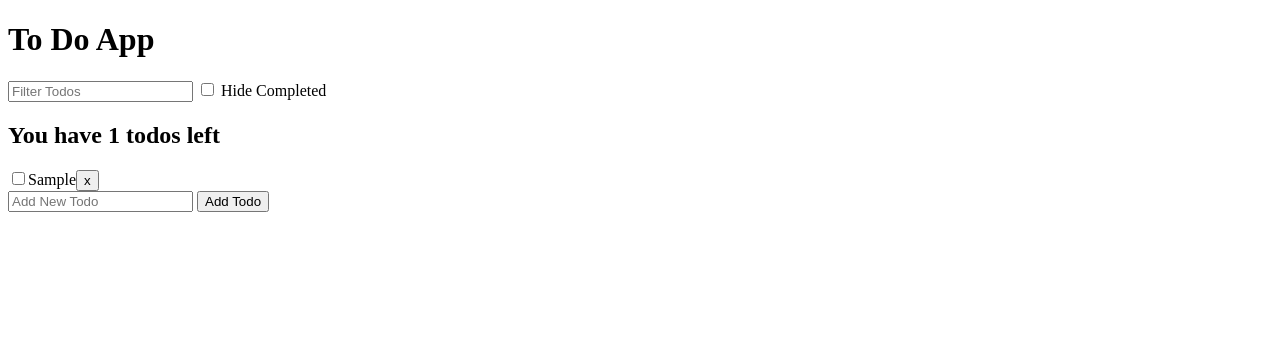
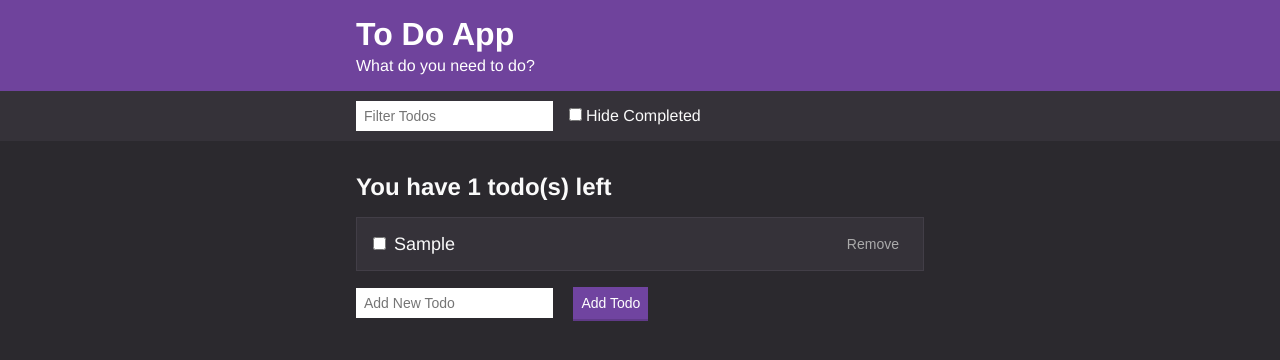
Before and after one commit to akpascall/Udemy-JavaScript, a plain HTML site: page todo-app/index.html in a window 1280 px wide. Both pictures are taken after typing "Sample" into the empty fields and a click on the button "Add Todo". Drawn offline with Linux system fonts and the light colour scheme.

Commit message:
completed App Themes section

```diff
--- a/hangman/app.js
+++ b/hangman/scripts/app.js
@@ -11,8 +11,11 @@ window.addEventListener('keypress', e => {
 })
 
 const render = () => {
-    puzzleEl.textContent = game.puzzle
+    puzzleEl.innerHTML = ''
     guessesEl.textContent = game.statusMessage
+    game.puzzle.split('').forEach(letter => {
+        puzzleEl.innerHTML += `<span>${letter}</span>`
+    })
 }
 
 const startGame = async () => {
--- /dev/null
+++ b/hangman/styles/styles.css
@@ -0,0 +1,58 @@
+* {
+    box-sizing: border-box;
+    margin: 0;
+    padding: 0;
+}
+
+html {
+    font-size: 62.5%;
+}
+
+body {
+    background: #2B292E;
+    color: #fafafa;
+    font-family: Helvetica, Arial, sans-serif;
+    font-size: 1.6rem;
+    display: flex;
+    align-items: center;
+    justify-content: center;
+    min-height: 100vh;
+}
+
+span {
+    border-bottom: 1px solid #534f59;
+    display: inline-block;
+    font-size: 2rem;
+    height: 2.4rem;
+    line-height: 2.4rem;
+    margin: 0 .1rem;
+    text-align: center;
+    text-transform: uppercase;
+    width: 2.4rem;
+}
+
+p {
+    font-weight: 300;
+    margin-bottom: .8rem;
+}
+
+.puzzle {
+    display: flex;
+    margin-bottom: 4.8rem;
+}
+
+.button {
+    background: #7044a0;
+    border: none;
+    border-bottom: 2px solid #603a88;
+    cursor: pointer;
+    color: white;
+    font-size: 1.4rem;
+    font-weight: 300;
+    padding: .8rem;
+    transition: background .3s ease, color .3s ease;
+}
+
+.button:hover {
+    background: #5F3A87;
+}
--- /dev/null
+++ b/notes-app/styles/styles.css
@@ -0,0 +1,176 @@
+/* Base Styles */
+
+* {
+    box-sizing: border-box;
+    margin: 0;
+    padding: 0;
+}
+
+html {
+  font-size: 62.5%;
+}
+
+body {
+  color: #333333;
+  font-family: Helvetica, Arial, sans-serif;
+  font-size: 1.6rem;
+}
+
+button {
+  cursor: pointer;
+}
+
+a {
+    color: #396684;
+}
+
+/* Container */
+
+.container {
+  max-width: 60rem;
+  margin: 0 auto;
+  padding: 0 1.6rem;
+}
+
+/* Header */
+
+.header {
+  background: #43799c;
+  color: white;
+  padding: 1.6rem 0;
+}
+
+.header__title {
+  font-size: 3.2rem;
+  margin-bottom: .4rem;
+}
+
+.header__subtitle {
+  font-size: 1.6rem;
+  font-weight: 300;
+}
+
+/* Actions Bar */
+
+.actions {
+    background-color: #F7F7F7;
+    border-bottom: 1px solid #dedfe0;
+    padding: .8rem
+}
+
+.actions__container {
+    align-items: center;
+    display: flex;
+    max-width: 60rem;
+    margin: 0 auto;
+    min-height: 3rem;
+    padding: 0 1.6rem;
+}
+
+.actions__container--spaced {
+    justify-content: space-between
+}
+
+/* Form Inputs */
+
+.input {
+    border: 1px solid #DEDFE0;
+    border-radius: 5px;
+    font-size: 1.4rem;
+    font-weight: 300;
+    height: 3rem;
+    margin-right: .8rem;
+    padding: .4rem .8rem;
+}
+
+.dropdown {
+    border-radius: 0;
+    border: 1px solid #DEDFE0;
+    background: white;
+    font-size: 1.4rem;
+    font-weight: 300;
+    height: 3rem;
+    margin-right: .8rem;
+}
+
+.button {
+    background: #43799c;
+    border: none;
+    border-bottom: 2px solid #396684;
+    color: white;
+    font-size: 1.4rem;
+    font-weight: 300;
+    padding: .8rem;
+    transition: background .3s ease;
+}
+
+.button:hover {
+    background: #396684;
+}
+
+.button--secondary {
+    background: #888888;
+    border-bottom: 2px solid #717171;
+}
+
+.button--secondary:hover {
+    background: #6E6E6E;
+}
+
+/* Note editor */
+
+.title-input {
+    border: 1px solid #DEDFE0;
+    font-size: 2rem;
+    font-weight: 300;
+    display: block;
+    margin: 2.4rem 0;
+    padding: .8rem;
+    width: 100%;
+}
+
+.body-input {
+    border: 1px solid #DEDFE0;
+    font-family: inherit;
+    font-size: 1.6rem;
+    font-weight: 300;
+    display: block;
+    margin: 2.4rem 0;
+    min-height: 15rem;
+    padding: .8rem;
+    width: 100%;
+}
+
+/* Note List Item */
+
+.list-item {
+    text-decoration: none;
+    color: #333333;
+    background: #F7F7F7;
+    border: 1px solid #dedfe0;
+    margin: 1.6rem 0;
+    padding: 1.6rem;
+    display: block;
+    transition: background .3s ease;
+}
+
+.list-item:hover {
+    background: #eeeeee;
+}
+
+.list-item__title {
+    font-size: 1.8rem;
+    margin-bottom: .4rem
+}
+
+.list-item__subtitle {
+    color: #666;
+    font-size: 1.4rem;
+    font-weight: 300;
+    font-style: italic;
+}
+
+.empty-message {
+    text-align: center;
+    margin: 3.2rem 0;
+}
--- a/todo-app/index.html
+++ b/todo-app/index.html
@@ -4,26 +4,37 @@
     <meta charset="UTF-8">
     <meta name="viewport" content="width=device-width, initial-scale=1.0">
     <meta http-equiv="X-UA-Compatible" content="ie=edge">
+    <link rel="stylesheet" href="styles/styles.css">
     <title>Todo App</title>
 </head>
 <body>
-    <h1>To Do App</h1>
-    <input type="text" id="filter-todos" placeholder="Filter Todos">
-    <label>
-        <input type="checkbox" name="hideCompleted" id="hide-completed"> Hide Completed
-    </label>
-
-    <div id="todos">
-
+    <div class="header">
+        <div class="container">
+            <h1 class="header__title">To Do App</h1>
+            <h2 class="header__subtitle">What do you need to do?</h2>
+        </div>
     </div>
 
-    <form id="add-todo">
-        <input type="text" id="new-todo" placeholder="Add New Todo" name='text'>
-        <button>Add Todo</button>
-    </form>
+    <div class="actions">
+        <div class="actions__container">
+            <input class="input" type="text" id="filter-todos" placeholder="Filter Todos">
+            <label class="checkbox">
+                <input type="checkbox" name="hideCompleted" id="hide-completed"> Hide Completed
+            </label>
+        </div>
+    </div>
 
-    <script src="uuid.js"></script>
-    <script src="todo-functions.js"></script>
-    <script src="todo-app.js"></script>
+    <div class="container">
+        <div id="todos"></div>
+
+        <form id="add-todo">
+            <input class="input" type="text" id="new-todo" placeholder="Add New Todo" name='text'>
+            <button class="button">Add Todo</button>
+        </form>
+    </div>
+
+    <script src="scripts/uuid.js"></script>
+    <script src="scripts/todo-functions.js"></script>
+    <script src="scripts/todo-app.js"></script>
 </body>
 </html>
--- a/todo-app/todo-app.js
+++ b/todo-app/scripts/todo-app.js
@@ -15,12 +15,13 @@ document.querySelector('#hide-completed').addEventListener('click', e => {
 })
 
 document.querySelector('#add-todo').addEventListener('submit', e => {
+    const text = e.target.elements.text.value.trim()
     e.preventDefault()
 
-    if (e.target.elements.text.value.length > 0) {
+    if (text.length > 0) {
         todos.push({
             id: uuidv4(),
-            text: e.target.elements.text.value,
+            text,
             completed: false
         })
 
--- a/todo-app/todo-functions.js
+++ b/todo-app/scripts/todo-functions.js
@@ -30,40 +30,56 @@ const renderTodos = (todos, filters) => {
 
     document.querySelector('#todos').appendChild(generateSummaryDOM(incompleteTodos))
 
-    filteredTodos.forEach(todo => {
-        document.querySelector('#todos').appendChild(generateTodoDOM(todo))
-    })
+    if (filteredTodos.length > 0) {
+        filteredTodos.forEach(todo => {
+            document.querySelector('#todos').appendChild(generateTodoDOM(todo))
+        })
+    } else {
+        const emptyMessage = document.createElement('p')
+        emptyMessage.classList.add('empty-message')
+        emptyMessage.textContent = 'Please add Some Todos'
+        document.querySelector('#todos').appendChild(emptyMessage)
+    }
+
 }
 
 // Get the DOM Elements for an individual note
 const generateTodoDOM = (todo) => {
-    const todoEl = document.createElement('div')
+    const todoEl = document.createElement('label')
+    const divEl = document.createElement('div')
 
     // Create & Append Checkbox
     const todoCheck = document.createElement('input')
     todoCheck.setAttribute('type', 'checkbox')
     todoCheck.checked = todo.completed
+    divEl.appendChild(todoCheck)
     todoCheck.addEventListener('change', () => {
         toggleTodo(todo.id)
         saveTodos(todos)
         renderTodos(todos, filters)
     })
-    todoEl.appendChild(todoCheck)
+
 
     // Create & Append Text
     const todoText = document.createElement('span')
     todoText.textContent = todo.text
-    todoEl.appendChild(todoText)
+    divEl.appendChild(todoText)
+
+    // Setup Container Div Element
+    todoEl.classList.add('list-item')
+    divEl.classList.add('list-item__container')
+    todoEl.appendChild(divEl)
 
     // Create & Append Button
     const removeButton = document.createElement('button')
+    removeButton.textContent = 'Remove'
+    removeButton.classList.add('button', 'button--text')
+    todoEl.appendChild(removeButton)
     removeButton.addEventListener('click', () => {
         removeTodo(todo.id)
         saveTodos(todos)
         renderTodos(todos, filters)
     })
-    removeButton.textContent = 'x'
-    todoEl.appendChild(removeButton)
 
     return todoEl
 }
@@ -71,7 +87,8 @@ const generateTodoDOM = (todo) => {
 // Get the DOM Elemenst for list summary
 const generateSummaryDOM = (incompleteTodos) => {
     const todosLeft = document.createElement('h2')
-    todosLeft.textContent = `You have ${incompleteTodos.length} todos left`
+    todosLeft.textContent = `You have ${incompleteTodos.length} todo(s) left`
+    todosLeft.classList.add('list-title')
     return todosLeft
 }
 
--- /dev/null
+++ b/todo-app/styles/styles.css
@@ -0,0 +1,223 @@
+/*
+// Colors
+$off-black: #20222b;
+$dark-blue: #333745;
+$blue: #3c4251;
+$light-blue: #464b5e;
+$off-white: #a5afd7;
+$purple: #8357c5;
+// Spacing
+$s-size: 1.2rem;
+$m-size: 1.6rem;
+$l-size: 3.2rem;
+$xl-size: 4.8rem;
+$desktop-breakpoint: 45rem;
+*/
+
+/* Base Styles */
+
+* {
+    box-sizing: border-box;
+    margin: 0;
+    padding: 0;
+}
+
+html {
+  font-size: 62.5%;
+}
+
+body {
+    background: #2B292E;
+  color: #fafafa;
+  font-family: Helvetica, Arial, sans-serif;
+  font-size: 1.6rem;
+}
+
+button {
+  cursor: pointer;
+}
+
+a {
+    color: #6F439C;
+}
+
+/* Container */
+
+.container {
+  max-width: 60rem;
+  margin: 0 auto;
+  padding: 0 1.6rem;
+}
+
+/* Header */
+
+.header {
+  background: #6F439C;
+  color:white;
+  padding: 1.6rem 0;
+}
+
+.header__title {
+  font-size: 3.2rem;
+  margin-bottom: .4rem;
+}
+
+.header__subtitle {
+  /* color: #777; */
+  font-size: 1.6rem;
+  font-weight: 300;
+}
+
+/* Actions Bar */
+
+.actions {
+    background-color: #353239;
+    /* border-bottom: 1px solid #dedfe0; */
+    /* color: #333333; */
+    padding: 1rem
+}
+
+.actions__container {
+    align-items: center;
+    display: flex;
+    max-width: 60rem;
+    margin: 0 auto;
+    min-height: 3rem;
+    padding: 0 1.6rem;
+}
+
+.actions__container--spaced {
+    justify-content: space-between
+}
+
+/* Form Inputs */
+
+.input {
+    border: none;
+    font-size: 1.4rem;
+    font-weight: 300;
+    height: 3rem;
+    margin-right: 1.6rem;
+    padding: .4rem .8rem;
+}
+
+.checkbox {
+    display: flex;
+    align-items: baseline;
+}
+
+.checkbox > input {
+    margin-right: .4rem;
+}
+
+.button {
+    background: #7044a0;
+    border: none;
+    border-bottom: 2px solid #603a88;
+    color: white;
+    font-size: 1.4rem;
+    font-weight: 300;
+    padding: .8rem;
+    transition: background .3s ease, color .3s ease;
+}
+
+.button:hover {
+    background: #5F3A87;
+}
+
+.button--secondary {
+    background: #888888;
+    border-bottom: 2px solid #717171;
+}
+
+.button--secondary:hover {
+    background: #6E6E6E;
+}
+
+.button--text {
+    background: none;
+    border: none;
+    color: #aaa;
+}
+
+.button--text:hover {
+    background: none;
+    color: white;
+    text-decoration: underline;
+}
+
+/* Note editor */
+
+.title-input {
+    border: 1px solid #DEDFE0;
+    font-size: 2rem;
+    font-weight: 300;
+    display: block;
+    margin: 2.4rem 0;
+    padding: .8rem;
+    width: 100%;
+}
+
+.body-input {
+    border: 1px solid #DEDFE0;
+    font-family: inherit;
+    font-size: 1.6rem;
+    font-weight: 300;
+    display: block;
+    margin: 2.4rem 0;
+    min-height: 15rem;
+    padding: .8rem;
+    width: 100%;
+}
+
+/* Note List Item */
+
+.list-item {
+    text-decoration: none;
+    color: #fafafa;
+    cursor: pointer;
+    background: #353239;
+    border: 1px solid #423e47;
+    margin: 1.6rem 0;
+    padding: 1rem 1.6rem;
+    display: block;
+    transition: background .3s ease;
+    display: flex;
+    justify-content: space-between;
+    align-items: center
+}
+
+.list-item__container {
+    display: flex;
+    font-size: 1.8rem;
+    font-weight: 300;
+    align-items: baseline;
+}
+
+.list-item__container > *:first-child {
+    margin-right: .8rem;
+}
+
+.list-item:hover {
+    background: #3d3941;
+}
+
+.list-item__title {
+    font-size: 1.8rem;
+    margin-bottom: .4rem
+}
+
+.list-item__subtitle {
+    color: #666;
+    font-size: 1.4rem;
+    font-weight: 300;
+    font-style: italic;
+}
+
+.list-title {
+    margin: 3.2rem 0 1.6rem;
+}
+
+.empty-message {
+    margin: 3.2rem 0;
+}
```
Also changed, not shown: hangman/index.html (+9 -6 lines), notes-app/edit.html (+23 -8 lines), notes-app/index.html (+25 -16 lines), notes-app/scripts/notes-functions.js (renamed from notes-app/notes-functions.js, +27 -20 lines), hangman/scripts/hangman-app.js (renamed from hangman/hangman-app.js), hangman/scripts/requests.js (renamed from hangman/requests.js), notes-app/scripts/moment.js (renamed from notes-app/moment.js), notes-app/scripts/notes-app.js (renamed from notes-app/notes-app.js), notes-app/scripts/notes-edit.js (renamed from notes-app/notes-edit.js), notes-app/scripts/uuid.js (renamed from notes-app/uuid.js), todo-app/scripts/uuid.js (renamed from todo-app/uuid.js).
